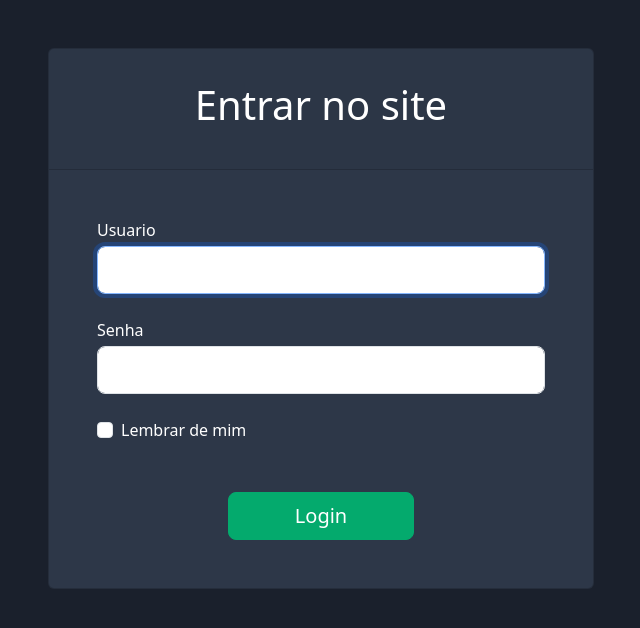
After one commit to mateusbdp/site-EAD, a Django app: page /login/ in a window 1280 px wide. The commit adds this page. Shown: the top 628 px of the page, without its empty margins (319-959 px from the left). Run offline with Django 4.2, Linux system fonts and the light colour scheme.

Commit message:
adição de login

```diff
--- a/app_ead/urls.py
+++ b/app_ead/urls.py
@@ -2,5 +2,5 @@ from django.urls import path
 from . import views
 
 urlpatterns = [
-    #path('members/', views.members, name='members'),
+    path('teste', views.teste, name='teste'),
 ]
--- a/app_ead/views.py
+++ b/app_ead/views.py
@@ -1,3 +1,6 @@
 from django.shortcuts import render
 
+
+def teste(request):
+    return render(request,'teste.html')
 # Create your views here.
--- /dev/null
+++ b/app_home/static/estilo.css
@@ -0,0 +1,22 @@
+body{
+    background-color: rgb(26, 32, 44);
+}
+
+.titulo-estilo{
+    color: rgb(255, 255, 255);
+}
+.card-estilo{
+    background-color: rgb(45, 55, 72);
+}
+.texto-estilo{
+    color: rgb(255, 255, 255);
+}
+.botao-estilo{
+    background-color: rgb(5, 152, 98);background-color: rgb(4, 170, 109);
+    border: 1px solid rgb(4, 170, 109);
+    color:  rgb(255, 255, 255);
+}
+.botao-estilo:hover{
+    background-color: rgb(5, 152, 98);
+    color:  rgb(255, 255, 255);
+}
--- a/app_home/templates/base.html
+++ b/app_home/templates/base.html
@@ -10,7 +10,7 @@
     <link href="https://cdn.jsdelivr.net/npm/bootstrap@5.3.3/dist/css/bootstrap.min.css" rel="stylesheet" integrity="sha384-QWTKZyjpPEjISv5WaRU9OFeRpok6YctnYmDr5pNlyT2bRjXh0JMhjY6hW+ALEwIH" crossorigin="anonymous">
 
 
-    <!-- <link rel="stylesheet" href="{% static 'estilo.css' %}"> -->
+    <link rel="stylesheet" href="{% static 'estilo.css' %}">
 
 
 </head>
--- /dev/null
+++ b/app_home/templates/login.html
@@ -0,0 +1,46 @@
+{% extends 'base.html' %}
+
+{% block title %} login {% endblock %}
+
+{% block content %}
+
+<div class="container  pt-5">
+    <div class="row justify-content-center">
+        <div class="col-md-6">
+            <div class="card card-estilo">
+                <div class="card-header">
+                    <h1 class="text-center py-4 titulo-estilo"> Entrar no site </h1>
+                </div>
+                <div class="card-body py-5 px-5">
+                    {% if messages %}
+                        {% for message in messages %}
+                            <div class="alert alert-danger" role="alert">
+                                {{ message }}
+                            </div>
+                        {% endfor %}
+                    {% endif %}
+                    <form method="post" action="{% url 'chanda_login' %}">
+                        {% csrf_token %}
+                        <div class="form-group">
+                            <label for="id_username" class="texto-estilo">Usuario</label>
+                            <input type="text" id="id_username" name="username" class="form-control form-control-lg mt-1" required autofocus>
+                        </div>
+
+                        <div class="form-group pt-4">
+                            <label for="id_password" class="texto-estilo">Senha</label>
+                            <input type="password" id="id_password" name="password" class="form-control form-control-lg mt-1" required>
+                        </div>
+                        <div class="form-group form-check pt-4">
+                            <input type="checkbox" class="form-check-input" id="exampleCheck1">
+                            <label class="form-check-label texto-estilo" for="exampleCheck1">Lembrar de mim</label>
+                        </div>
+                        <div class="d-grid gap-2 col-5 mx-auto">
+                        <button type="submit" class="btn  btn-lg mt-5 botao-estilo">Login</button>
+                    </div>
+                    </form>
+                </div>
+            </div>
+        </div>
+    </div>
+</div>
+{% endblock content %}
--- a/app_home/urls.py
+++ b/app_home/urls.py
@@ -3,4 +3,7 @@ from . import views
 
 urlpatterns = [
     path('', views.home, name='home'),
+    path('login/', views.chanda_login, name='chanda_login'),
+    path('logout/', views.chanda_logout, name='chanda_logout'),
+
 ]
--- a/app_home/views.py
+++ b/app_home/views.py
@@ -1,4 +1,29 @@
-from django.shortcuts import render
+from django.shortcuts import render,redirect
+from django.contrib.auth import authenticate, login,logout
+from django.contrib import messages
+
 def home(request):
     return render(request,'home.html')
-# Create your views here.
+
+def chanda_login(request):
+    if request.method == 'POST':
+        username = request.POST.get('username')
+        password = request.POST.get('password')
+        user = authenticate(username=username, password=password)
+
+        if user is not None:
+            login(request, user)
+            # Redirect to a success page.
+            return redirect('home')  # Replace 'home' with your desired URL name for the home page
+        else:
+            # Return an 'invalid login' error message.
+            messages.error(request, 'invalido seu login ou senha.')
+
+    # Render the login form with Bootstrap styles
+    return render(request, 'login.html')
+
+
+
+def chanda_logout(request):
+    logout(request)
+    return redirect('home')
```
Also changed, not shown: app_ead/templates/teste.html (added, +16 -0 lines), app_home/templates/home.html (+23 -1 lines), db.sqlite3.
